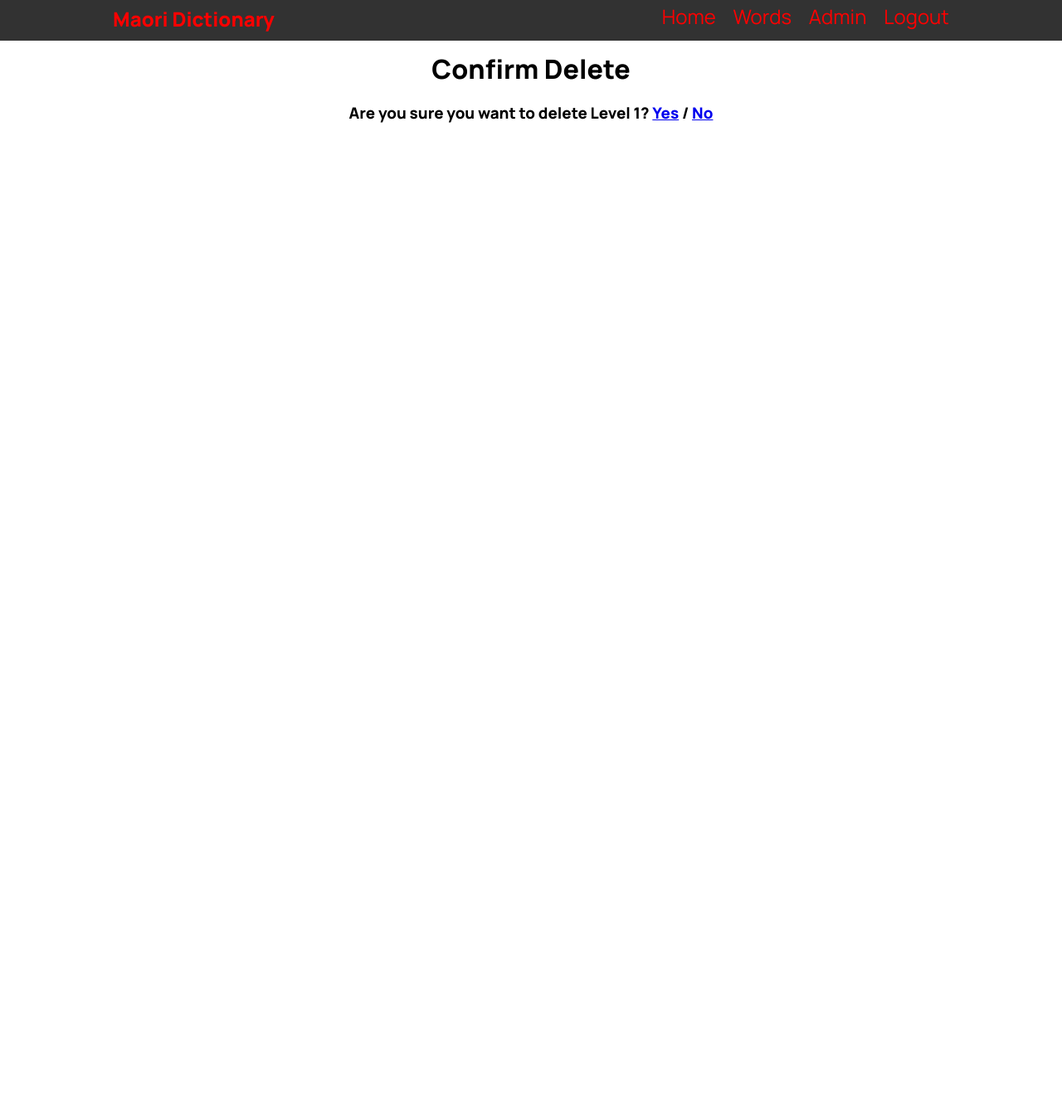
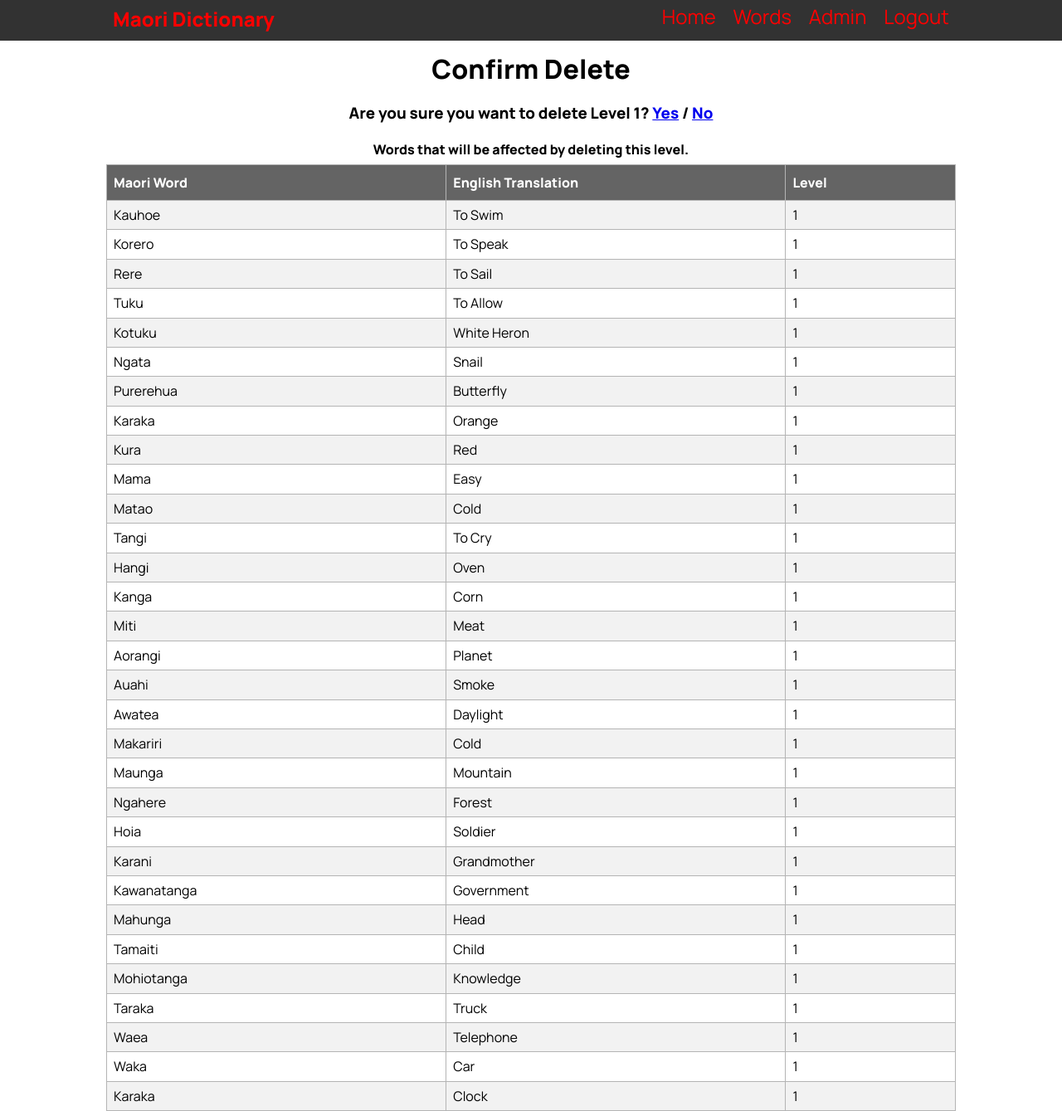
Before and after one commit to DinoBarney63/MaoriDictionaryWebsite, a Flask app: page /individual_level/delete_level/1 in a window 1280 px wide. Shown: the whole page at 83% size. Before the commit the page ends 800 px from the top, so only its background shows below. Run offline with Flask 3, Linux system fonts and the light colour scheme; a user stored in the database is signed in; data comes from the database, SQL or seed files in the repository; both versions use the stored data as it was after the commit.

Commit message:
Management of words with category or level being changed, improved login system

```diff
--- a/app.py
+++ b/app.py
@@ -3,8 +3,8 @@ import sqlite3
 from sqlite3 import Error
 from flask_bcrypt import Bcrypt
 
-DATABASE = "C:/Users/19164/PycharmProjects/Pycharm---MaoriDictionaryWebsite/MaoriDictionary.db"  # School Computer
-# DATABASE = "C:/Users/ryanj/PycharmProjects/Pycharm---MaoriDictionaryWebsite/MaoriDictionary.db"  # Home Laptop
+# DATABASE = "C:/Users/19164/PycharmProjects/Pycharm---MaoriDictionaryWebsite/MaoriDictionary.db"  # School Computer
+DATABASE = "C:/Users/ryanj/PycharmProjects/Pycharm---MaoriDictionaryWebsite/MaoriDictionary.db"  # Home Laptop
 
 app = Flask(__name__)
 bcrypt = Bcrypt(app)
@@ -345,12 +345,32 @@ def render_edit_category(category_id):
     if not is_admin():
         return redirect('/')
 
+    # Get category info
+    category_info = get_category_info(category_id)
+
+    category = (category_info[1]).lower()
+    con = create_connection(DATABASE)
+    cur = con.cursor()
+    query = "SELECT id, maori_word, english_translation, category, level FROM vocab_list WHERE category=?"
+    cur.execute(query, (category,))
+    word_list = cur.fetchall()
+    con.close()
+
     if request.method == 'POST':
         # Reformat the name to all lowercase
         category_name = request.form.get('filter_name').lower().strip()
 
         con = create_connection(DATABASE)
         cur = con.cursor()
+
+        # Edit all words in word list
+        for word in word_list:
+            word_id = word[0]
+            query = "UPDATE vocab_list SET category = ? WHERE id = ?"
+            cur.execute(query, (category_name, word_id))
+            con.commit()
+
+        # Updates the category
         query = "UPDATE category SET name = ? WHERE id = ?"
         cur.execute(query, (category_name, category_id))
         con.commit()
@@ -358,10 +378,10 @@ def render_edit_category(category_id):
 
         return redirect('/category_list')
 
-    # Get category info
-    category_info = get_category_info(category_id)
+    # Reformatting the words to be displayed
+    word_list = reformat_word_list(word_list)
     return render_template('edit_filter.html', page_name='Edit Category' + category_id, logged_in=is_logged_in(),
-                           admin=is_admin(), information=category_info, type='category', name='Category')
+                           admin=is_admin(), information=category_info, type='category', name='Category', affected_words=word_list)
 
 
 @app.route('/individual_category/delete_category/<category_id>')
@@ -371,8 +391,19 @@ def render_delete_category(category_id):
 
     # Get category info
     category_info = get_category_info(category_id)
+
+    category = (category_info[1]).lower()
+    con = create_connection(DATABASE)
+    cur = con.cursor()
+    query = "SELECT id, maori_word, english_translation, category, level FROM vocab_list WHERE category=?"
+    cur.execute(query, (category,))
+    word_list = cur.fetchall()
+    con.close()
+
+    # Reformatting the words to be displayed
+    word_list = reformat_word_list(word_list)
     return render_template('delete_confirm.html', page_name='Delete Category ' + category_id, logged_in=is_logged_in(),
-                           admin=is_admin(), information=category_info, type='category', name='Category')
+                           admin=is_admin(), information=category_info, type='category', name='Category', affected_words=word_list)
 
 
 @app.route('/individual_category/delete_category_confirm/<category_id>')
@@ -380,12 +411,29 @@ def delete_category_confirm(category_id):
     if not is_admin():
         return redirect('/')
 
+    # Get category info
+    category_info = get_category_info(category_id)
+
+    category = (category_info[1]).lower()
     con = create_connection(DATABASE)
     cur = con.cursor()
+    query = "SELECT id, maori_word, english_translation, category, level FROM vocab_list WHERE category=?"
+    cur.execute(query, (category,))
+    word_list = cur.fetchall()
+
+    # Edit all words in word list
+    for word in word_list:
+        word_id = word[0]
+        query = "UPDATE vocab_list SET category = null WHERE id = ?"
+        cur.execute(query, (word_id, ))
+        con.commit()
+
+    # Deletes the category
     query = "DELETE FROM category WHERE id = ?"
     cur.execute(query, (category_id,))
     con.commit()
     con.close()
+
 
     return redirect("/")
 
@@ -441,23 +489,44 @@ def render_edit_level(level_id):
     if not is_admin():
         return redirect('/')
 
+    # Get Level info
+    level_info = get_level_info(level_id)
+
+    level = (level_info[1])
+    con = create_connection(DATABASE)
+    cur = con.cursor()
+    query = "SELECT id, maori_word, english_translation, level, level FROM vocab_list WHERE level=?"
+    cur.execute(query, (level,))
+    word_list = cur.fetchall()
+    con.close()
+
     if request.method == 'POST':
         # Reformat the name to all lowercase
         level_number = request.form.get('filter_number').strip()
 
         con = create_connection(DATABASE)
         cur = con.cursor()
+
+        # Edit all words in word list
+        for word in word_list:
+            word_id = word[0]
+            query = "UPDATE vocab_list SET level = ? WHERE id = ?"
+            cur.execute(query, (level_number, word_id))
+            con.commit()
+
+        # Updates the level
         query = "UPDATE level SET number = ? WHERE id = ?"
         cur.execute(query, (level_number, level_id))
         con.commit()
         con.close()
 
+
         return redirect('/level_list')
 
-    # Get Level info
-    level_info = get_level_info(level_id)
+    # Reformatting the words to be displayed
+    word_list = reformat_word_list(word_list)
     return render_template('edit_filter.html', page_name='Edit Level' + level_id, logged_in=is_logged_in(),
-                           admin=is_admin(), information=level_info, type='level', name='Level')
+                           admin=is_admin(), information=level_info, type='level', name='Level', affected_words=word_list)
 
 
 @app.route('/individual_level/delete_level/<level_id>')
@@ -467,8 +536,19 @@ def render_delete_level(level_id):
 
     # Get Level info
     level_info = get_level_info(level_id)
+
+    level = (level_info[1])
+    con = create_connection(DATABASE)
+    cur = con.cursor()
+    query = "SELECT id, maori_word, english_translation, level, level FROM vocab_list WHERE level=?"
+    cur.execute(query, (level,))
+    word_list = cur.fetchall()
+    con.close()
+
+    # Reformatting the words to be displayed
+    word_list = reformat_word_list(word_list)
     return render_template('delete_confirm.html', page_name='Delete Level ' + level_id, logged_in=is_logged_in(),
-                           admin=is_admin(), information=level_info, type='level', name='Level')
+                           admin=is_admin(), information=level_info, type='level', name='Level', affected_words=word_list)
 
 
 @app.route('/individual_level/delete_level_confirm/<level_id>')
@@ -476,8 +556,24 @@ def delete_level_confirm(level_id):
     if not is_admin():
         return redirect('/')
 
+    # Get Level info
+    level_info = get_level_info(level_id)
+
+    level = (level_info[1])
     con = create_connection(DATABASE)
     cur = con.cursor()
+    query = "SELECT id, maori_word, english_translation, level, level FROM vocab_list WHERE level=?"
+    cur.execute(query, (level,))
+    word_list = cur.fetchall()
+
+    # Edit all words in word list
+    for word in word_list:
+        word_id = word[0]
+        query = "UPDATE vocab_list SET level = null WHERE id = ?"
+        cur.execute(query, (word_id,))
+        con.commit()
+
+    # Deletes the category
     query = "DELETE FROM level WHERE id = ?"
     cur.execute(query, (level_id,))
     con.commit()
@@ -529,16 +625,15 @@ def render_login():
         cur.execute(query, (email,))
         user_data = cur.fetchone()
         con.close()
-        # if given the email that is not in the database this will raise an error
-        # would be better to find out how to see if the query return an empty result set
-        try:
-            user_id = user_data[0]
-            first_name = user_data[1]
-            last_name = user_data[2]
-            db_password = user_data[3]
-            role = user_data[4]
-        except IndexError:
+
+        if user_data is None:
             return redirect("/login?error=Invalid+email+or+incorrect+password")
+
+        user_id = user_data[0]
+        first_name = user_data[1]
+        last_name = user_data[2]
+        db_password = user_data[3]
+        role = user_data[4]
 
         if not bcrypt.check_password_hash(db_password, password):
             return redirect("/login?error=Invalid+email+or+incorrect+password")
@@ -573,13 +668,13 @@ def render_signup():
         password = request.form.get('password')
         password2 = request.form.get('password2')
 
+        if len(password) < 8:
+            return redirect("/signup?error=Passwords+must+be+at+least+8+characters")
+
         if password != password2:
             return redirect("/signup?error=Passwords+do+not+match")
 
-        if len(password) < 8:
-            return redirect("/signup?error=Passwords+must+be+at+least+8+characters")
-
-        # Hashes the passwords
+        # Hashes the password
         hashed_password = bcrypt.generate_password_hash(password)
         con = create_connection(DATABASE)
         cur = con.cursor()
--- a/templates/admin.html
+++ b/templates/admin.html
@@ -22,6 +22,7 @@
     <div class="form-label">Category:</div>
     <div class="form-element">
       <select id="category" name="category">
+        <option>None</option>
         {% for category in category_list %}
           <option>{{ category[1] }}</option>
         {% endfor %}
@@ -36,6 +37,7 @@
     <div class="form-label">Level:</div>
     <div class="form-element">
       <select id="level" name="level">
+        <option>None</option>
         {% for level in level_list %}
           <option>{{ level[1] }}</option>
         {% endfor %}
--- a/templates/delete_confirm.html
+++ b/templates/delete_confirm.html
@@ -3,5 +3,25 @@
 {% block pageheading %}Confirm Delete{% endblock %}
 
 {% block main %}
-  <h3>Are you sure you want to delete {{ name }} {{ information[1] }}{% if information[2] != null%} / {{ information[2] }}{% endif %}? <a href="/individual_{{ type }}/delete_{{ type }}_confirm/{{ information[0] }}">Yes</a> / <a href="/individual_{{type}}/{{ information[0] }}">No</a></h3>
-{% endblock %} <!-- >To be able to reuse this page for the categories and levels we need to add a if condition to check for the extra value. Also the inclusion of the type variable allows us to use this same page for words, categories and levels<!-->
+  <h3>Are you sure you want to delete {{ name }} {{ information[1] }}{% if information[2] != null %} / {{ information[2] }}{% endif %}? <a href="/individual_{{ type }}/delete_{{ type }}_confirm/{{ information[0] }}">Yes</a> / <a href="/individual_{{type}}/{{ information[0] }}">No</a></h3>
+  <!-- >To be able to reuse this page for the categories and levels we need to add a if condition to check for the extra value. Also the inclusion of the type variable allows us to use this same page for words, categories and levels<!-->
+
+  {% if type != 'word' %}
+    <h4>Words that will be affected by deleting this {{ type }}.</h4>
+
+    <table id="word_list">
+      <tr>
+        <th style="width:40%">Maori Word</th>
+        <th style="width:40%">English Translation</th>
+        <th style="width:20%">{{ name }}</th>
+      </tr>
+      {% for word in affected_words %}
+        <tr>
+          <td>{{ word[1] }}</a></td>
+          <td>{{ word[2] }}</td>
+          <td>{{ word[3] }}</td>
+        </tr>
+      {% endfor %}
+    </table>
+  {% endif %}
+{% endblock %}
--- a/templates/edit_word_information.html
+++ b/templates/edit_word_information.html
@@ -20,6 +20,7 @@
     <div class="form-label">Category:</div>
     <div class="form-element">
       <select id="category" name="category">
+        <option>None</option>
         <!-- >Made it so the current category is the one selected on the drop down list</!-->
         {% for category in category_list %}
           {% if category[1] == word_information[3] %}
@@ -40,6 +41,7 @@
     <div class="form-label">Level:</div>
     <div class="form-element">
       <select id="level" name="level">
+        <option>None</option>
         <!-- >Made it so the current level is the one selected on the drop down list</!-->
         {% for level in level_list %}
           {% if level[1] == word_information[5] %}
```
Also changed, not shown: templates/edit_filter.html (+21 -4 lines), MaoriDictionary.db.
